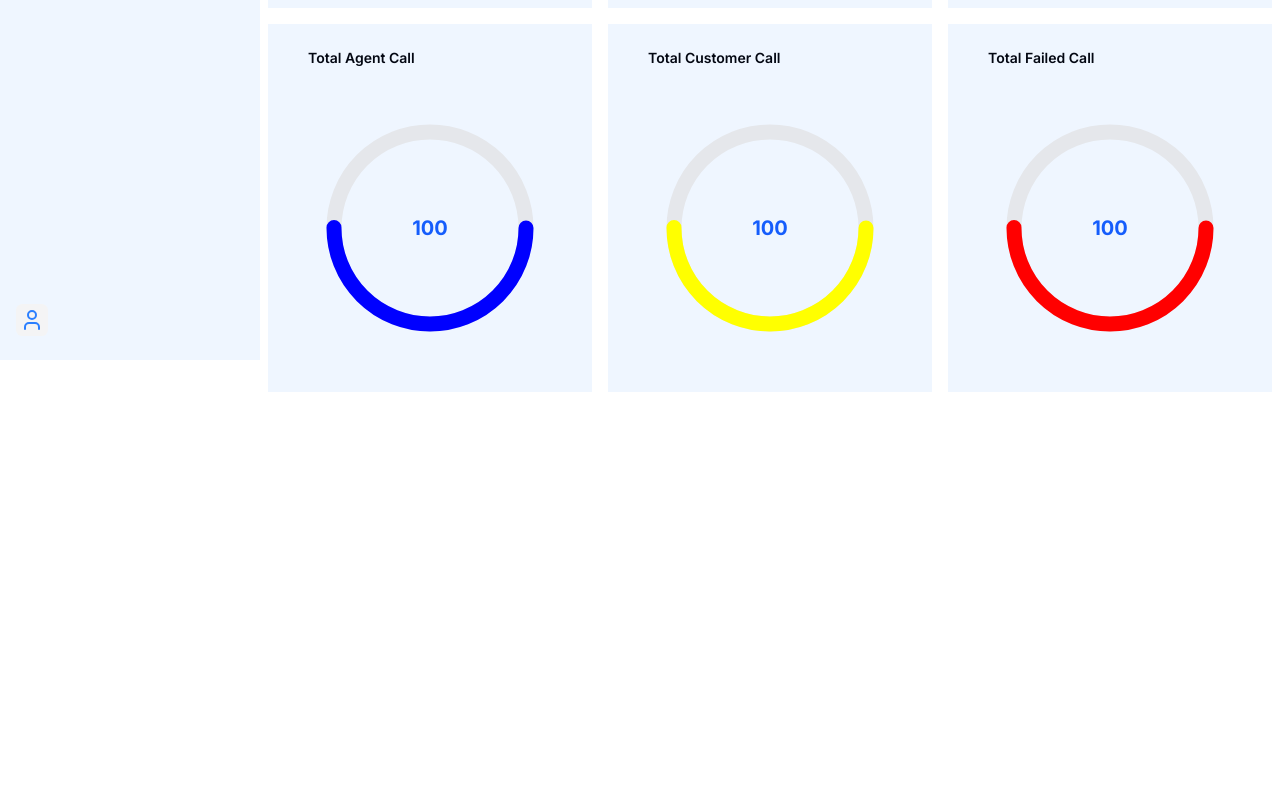
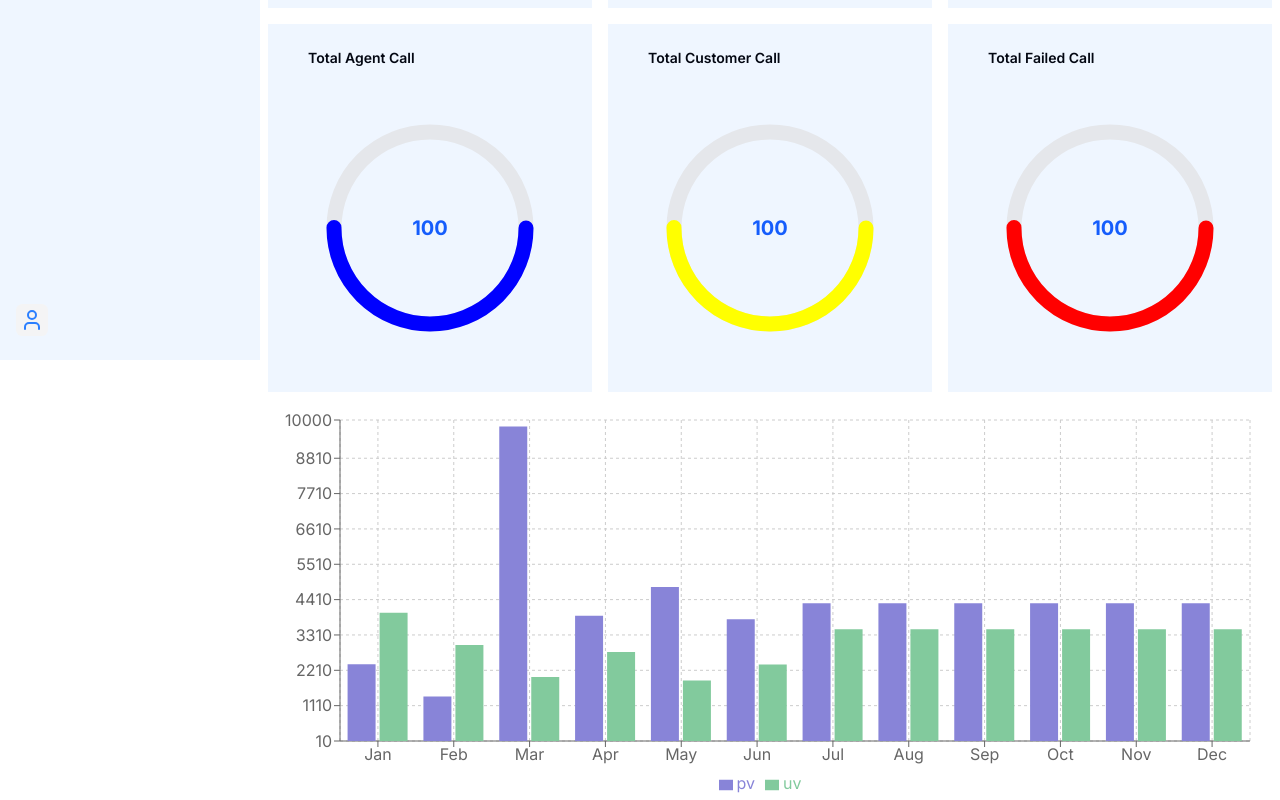
Before and after one commit to Betopia24/uprankedmarting_neuro_night_frontend, a Next.js app: page /dashboard/admin in a window 1280 px wide. Shown: the part 440-1240 px from the top of the page. Before the commit the page ends 840 px from the top, so only its background shows below. Built offline with nearby package versions, Linux system fonts and the light colour scheme.

Commit message:
add chart dashboard

```diff
--- /dev/null
+++ b/src/app/(dashboard)/dashboard/admin/_components/CallGraphBarChart.tsx
@@ -0,0 +1,47 @@
+"use client";
+
+import React from "react";
+import {
+  BarChart,
+  Bar,
+  XAxis,
+  YAxis,
+  CartesianGrid,
+  Tooltip,
+  Legend,
+  ResponsiveContainer,
+} from "recharts";
+
+const data = [
+  { name: "Jan", uv: 4000, pv: 2400, amt: 2400 },
+  { name: "Feb", uv: 3000, pv: 1398, amt: 2210 },
+  { name: "Mar", uv: 2000, pv: 9800, amt: 2290 },
+  { name: "Apr", uv: 2780, pv: 3908, amt: 2000 },
+  { name: "May", uv: 1890, pv: 4800, amt: 2181 },
+  { name: "Jun", uv: 2390, pv: 3800, amt: 2500 },
+  { name: "Jul", uv: 3490, pv: 4300, amt: 2100 },
+  { name: "Aug", uv: 3490, pv: 4300, amt: 2100 },
+  { name: "Sep", uv: 3490, pv: 4300, amt: 2100 },
+  { name: "Oct", uv: 3490, pv: 4300, amt: 2100 },
+  { name: "Nov", uv: 3490, pv: 4300, amt: 2100 },
+  { name: "Dec", uv: 3490, pv: 4300, amt: 2100 },
+];
+
+export default function ExampleChart() {
+  return (
+    <ResponsiveContainer width="100%" height={400}>
+      <BarChart
+        data={data}
+        margin={{ top: 20, right: 30, left: 20, bottom: 5 }}
+      >
+        <CartesianGrid strokeDasharray="3 3" />
+        <XAxis dataKey="name" />
+        <YAxis domain={[10, 10000]} tickCount={20} />
+        <Tooltip />
+        <Legend />
+        <Bar dataKey="pv" fill="#8884d8" />
+        <Bar dataKey="uv" fill="#82ca9d" />
+      </BarChart>
+    </ResponsiveContainer>
+  );
+}
--- a/src/app/(dashboard)/dashboard/admin/page.tsx
+++ b/src/app/(dashboard)/dashboard/admin/page.tsx
@@ -1,5 +1,11 @@
 import CallGraph from "./_components/CallGraph";
+import CallGraphBarChart from "./_components/CallGraphBarChart";
 
 export default async function DashboardPage() {
-  return <CallGraph />;
+  return (
+    <>
+      <CallGraph />
+      <CallGraphBarChart />
+    </>
+  );
 }
```
